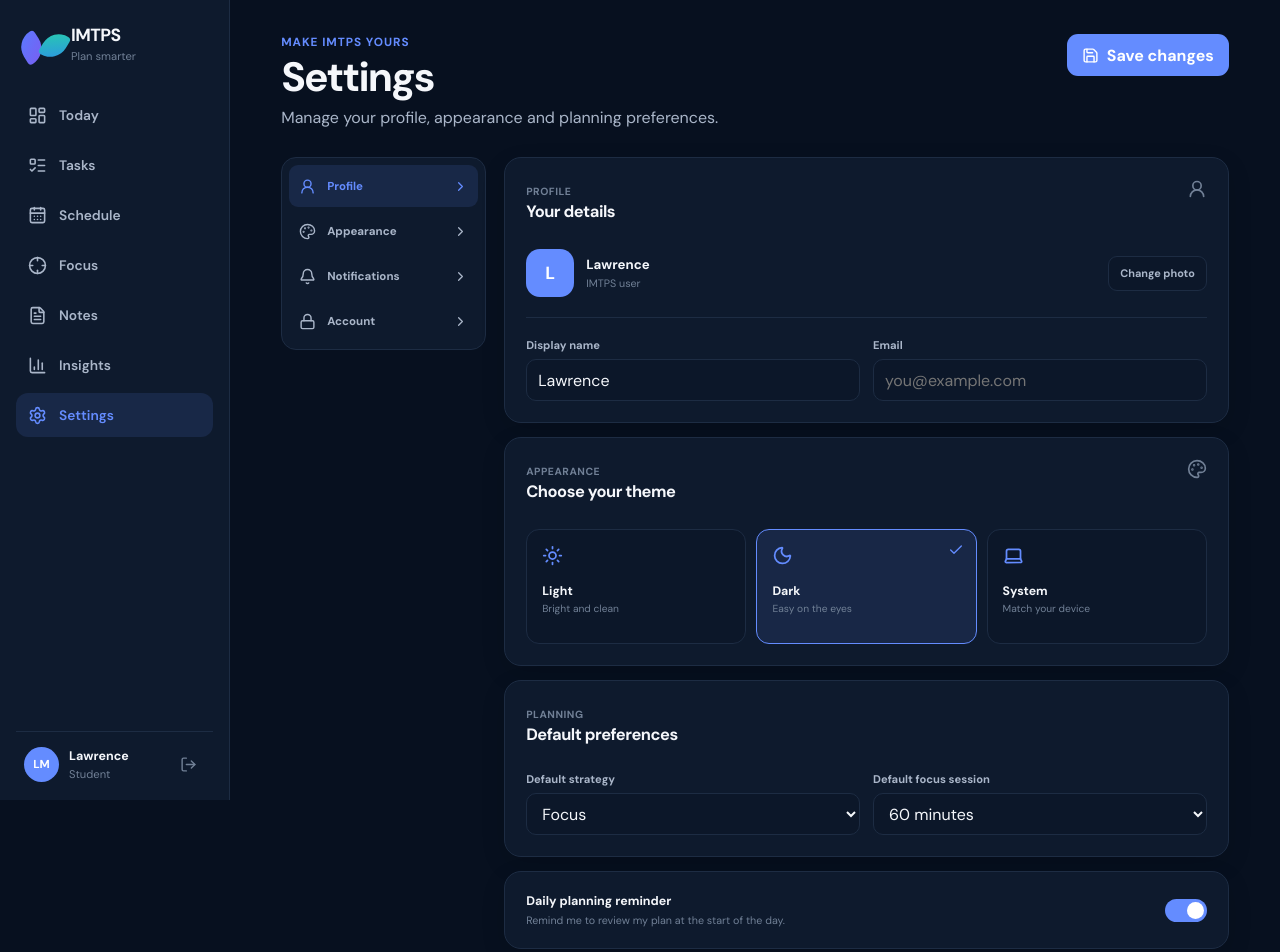
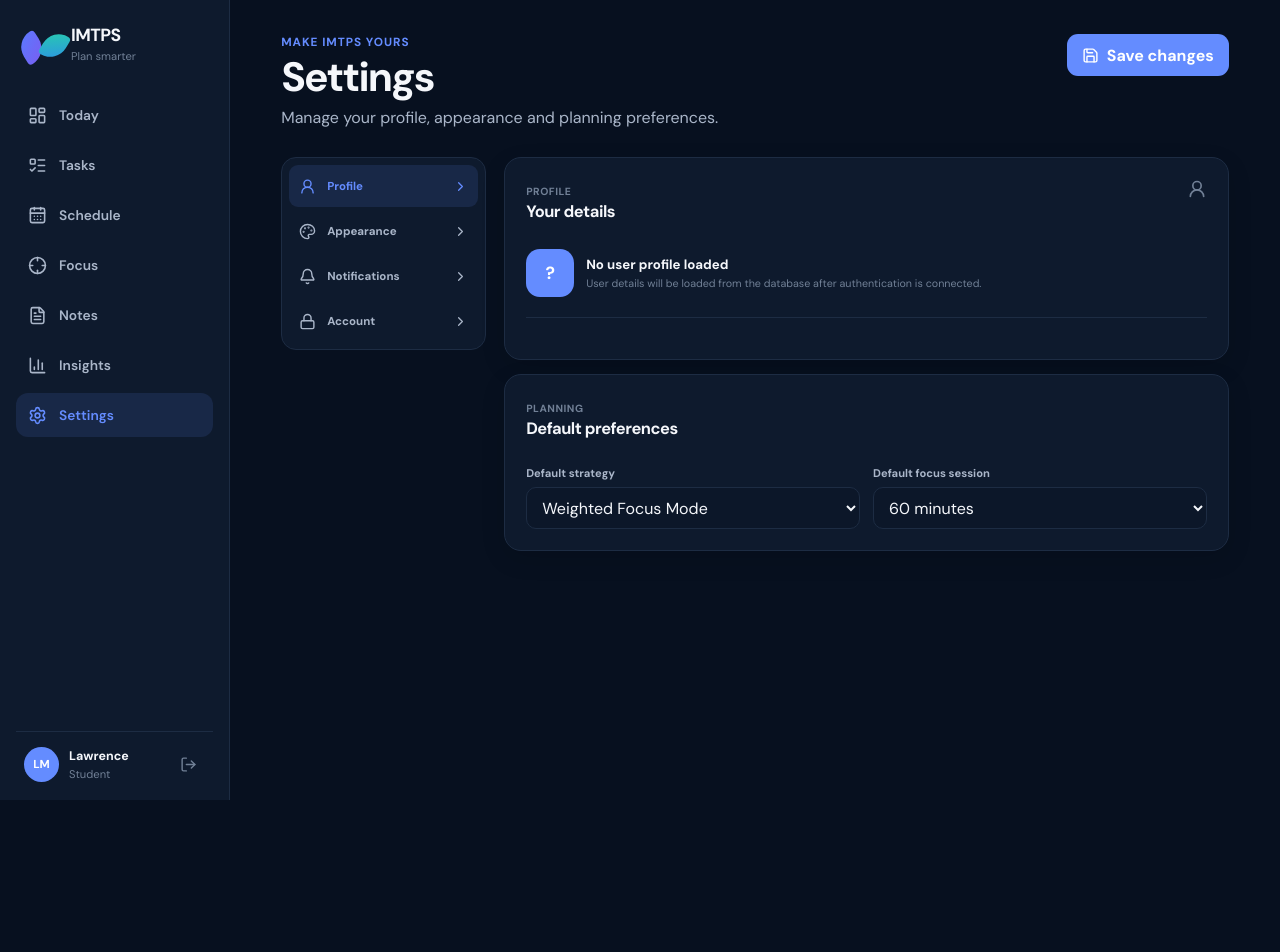
Before and after one commit to Lawrance247/IMTPS, a React (Vite) app in the folder ui/: page /settings in a window 1280 px wide. Shown: the top 952 px of the page. After the commit the page ends 800 px from the top, so only its background shows below. Built offline with nearby package versions, Linux system fonts and the light colour scheme.

Commit message:
updated settings and planning preferences

```diff
--- a/ui/src/pages/SettingsPage.tsx
+++ b/ui/src/pages/SettingsPage.tsx
@@ -2,7 +2,6 @@ import {
   Bell,
   Check,
   ChevronRight,
-  Laptop,
   Lock,
   Moon,
   Palette,
@@ -13,12 +12,14 @@ import {
 import { useEffect, useState } from "react";
 import "./SettingsPage.css";
 
-type Theme = "light" | "dark" | "system";
+type Theme = "light" | "dark";
+type Strategy = "deadline" | "focus" | "slack" | "balance";
+type FocusMinutes = "30" | "45" | "60" | "90";
+type SettingsSection = "profile" | "appearance" | "notifications" | "account";
 
 const themes: { id: Theme; label: string; icon: typeof Sun }[] = [
   { id: "light", label: "Light", icon: Sun },
   { id: "dark", label: "Dark", icon: Moon },
-  { id: "system", label: "System", icon: Laptop },
 ];
 
 export default function SettingsPage() {
@@ -26,30 +27,24 @@ export default function SettingsPage() {
     () => (localStorage.getItem("impts-theme") as Theme) || "dark",
   );
   const [saved, setSaved] = useState(false);
+  const [activeSection, setActiveSection] = useState<SettingsSection>("profile");
+  const [defaultStrategy, setDefaultStrategy] = useState<Strategy>(
+    () => (localStorage.getItem("imtps.defaultStrategy") as Strategy) || "focus",
+  );
+  const [defaultFocusMinutes, setDefaultFocusMinutes] = useState<FocusMinutes>(
+    () => (localStorage.getItem("imtps.defaultFocusMinutes") as FocusMinutes) || "60",
+  );
 
   useEffect(() => {
     const root = document.documentElement;
 
-    const applyTheme = () => {
-      const resolved =
-        theme === "system"
-          ? window.matchMedia("(prefers-color-scheme: dark)").matches
-            ? "dark"
-            : "light"
-          : theme;
-
-      root.dataset.theme = resolved;
-    };
-
-    applyTheme();
+    root.dataset.theme = theme;
     localStorage.setItem("impts-theme", theme);
-
-    const media = window.matchMedia("(prefers-color-scheme: dark)");
-    media.addEventListener("change", applyTheme);
-    return () => media.removeEventListener("change", applyTheme);
   }, [theme]);
 
   function saveSettings() {
+    localStorage.setItem("imtps.defaultStrategy", defaultStrategy);
+    localStorage.setItem("imtps.defaultFocusMinutes", defaultFocusMinutes);
     setSaved(true);
     window.setTimeout(() => setSaved(false), 1800);
   }
@@ -70,13 +65,35 @@ export default function SettingsPage() {
 
       <div className="settings-layout">
         <aside className="settings-nav">
-          <button className="active"><UserRound size={17} />Profile<ChevronRight size={15} /></button>
-          <button><Palette size={17} />Appearance<ChevronRight size={15} /></button>
-          <button><Bell size={17} />Notifications<ChevronRight size={15} /></button>
-          <button><Lock size={17} />Account<ChevronRight size={15} /></button>
+          <button
+            className={activeSection === "profile" ? "active" : ""}
+            onClick={() => setActiveSection("profile")}
+          >
+            <UserRound size={17} />Profile<ChevronRight size={15} />
+          </button>
+          <button
+            className={activeSection === "appearance" ? "active" : ""}
+            onClick={() => setActiveSection("appearance")}
+          >
+            <Palette size={17} />Appearance<ChevronRight size={15} />
+          </button>
+          <button
+            className={activeSection === "notifications" ? "active" : ""}
+            onClick={() => setActiveSection("notifications")}
+          >
+            <Bell size={17} />Notifications<ChevronRight size={15} />
+          </button>
+          <button
+            className={activeSection === "account" ? "active" : ""}
+            onClick={() => setActiveSection("account")}
+          >
+            <Lock size={17} />Account<ChevronRight size={15} />
+          </button>
         </aside>
 
         <main className="settings-content">
+          {activeSection === "profile" && (
+            <>
               <section className="settings-card">
                 <div className="settings-card-heading">
                   <div>
@@ -87,26 +104,53 @@ export default function SettingsPage() {
                 </div>
 
                 <div className="profile-row">
-              <div className="profile-avatar">L</div>
+                  <div className="profile-avatar">?</div>
                   <div>
-                <strong>Lawrence</strong>
-                <span>IMTPS user</span>
+                    <strong>No user profile loaded</strong>
+                    <span>User details will be loaded from the database after authentication is connected.</span>
                   </div>
-              <button>Change photo</button>
+                </div>
+              </section>
+
+              <section className="settings-card">
+                <div className="settings-card-heading">
+                  <div>
+                    <span>Planning</span>
+                    <h2>Default preferences</h2>
+                  </div>
                 </div>
 
                 <div className="settings-form-grid">
                   <label>
-                <span>Display name</span>
-                <input defaultValue="Lawrence" />
+                    <span>Default strategy</span>
+                    <select
+                      value={defaultStrategy}
+                      onChange={(event) => setDefaultStrategy(event.target.value as Strategy)}
+                    >
+                      <option value="deadline">Earliest Deadline First</option>
+                      <option value="focus">Weighted Focus Mode</option>
+                      <option value="slack">Slack Focus</option>
+                      <option value="balance">Category Balance</option>
+                    </select>
                   </label>
                   <label>
-                <span>Email</span>
-                <input type="email" placeholder="you@example.com" />
+                    <span>Default focus session</span>
+                    <select
+                      value={defaultFocusMinutes}
+                      onChange={(event) => setDefaultFocusMinutes(event.target.value as FocusMinutes)}
+                    >
+                      <option value="30">30 minutes</option>
+                      <option value="45">45 minutes</option>
+                      <option value="60">60 minutes</option>
+                      <option value="90">90 minutes</option>
+                    </select>
                   </label>
                 </div>
               </section>
+            </>
+          )}
 
+          {activeSection === "appearance" && (
             <section className="settings-card">
               <div className="settings-card-heading">
                 <div>
@@ -128,43 +172,15 @@ export default function SettingsPage() {
                     <small>
                       {id === "light" && "Bright and clean"}
                       {id === "dark" && "Easy on the eyes"}
-                    {id === "system" && "Match your device"}
                     </small>
                     {theme === id && <Check className="theme-check" size={16} />}
                   </button>
                 ))}
               </div>
             </section>
+          )}
 
-          <section className="settings-card">
-            <div className="settings-card-heading">
-              <div>
-                <span>Planning</span>
-                <h2>Default preferences</h2>
-              </div>
-            </div>
-
-            <div className="settings-form-grid">
-              <label>
-                <span>Default strategy</span>
-                <select defaultValue="Focus">
-                  <option>Deadline First</option>
-                  <option>Focus</option>
-                  <option>Category Balance</option>
-                </select>
-              </label>
-              <label>
-                <span>Default focus session</span>
-                <select defaultValue="60">
-                  <option value="30">30 minutes</option>
-                  <option value="45">45 minutes</option>
-                  <option value="60">60 minutes</option>
-                  <option value="90">90 minutes</option>
-                </select>
-              </label>
-            </div>
-          </section>
-
+          {activeSection === "notifications" && (
             <section className="settings-card compact-settings">
               <div>
                 <strong>Daily planning reminder</strong>
@@ -175,6 +191,26 @@ export default function SettingsPage() {
                 <span />
               </label>
             </section>
+          )}
+
+          {activeSection === "account" && (
+            <section className="settings-card">
+              <div className="settings-card-heading">
+                <div>
+                  <span>Account</span>
+                  <h2>Account settings</h2>
+                </div>
+                <Lock size={20} />
+              </div>
+              <div className="profile-row">
+                <div className="profile-avatar">?</div>
+                <div>
+                  <strong>No account loaded</strong>
+                  <span>Account details will be read from the user database after login and registration are connected.</span>
+                </div>
+              </div>
+            </section>
+          )}
         </main>
       </div>
     </div>
```
Lines whose indentation alone changed are shown as unchanged.
